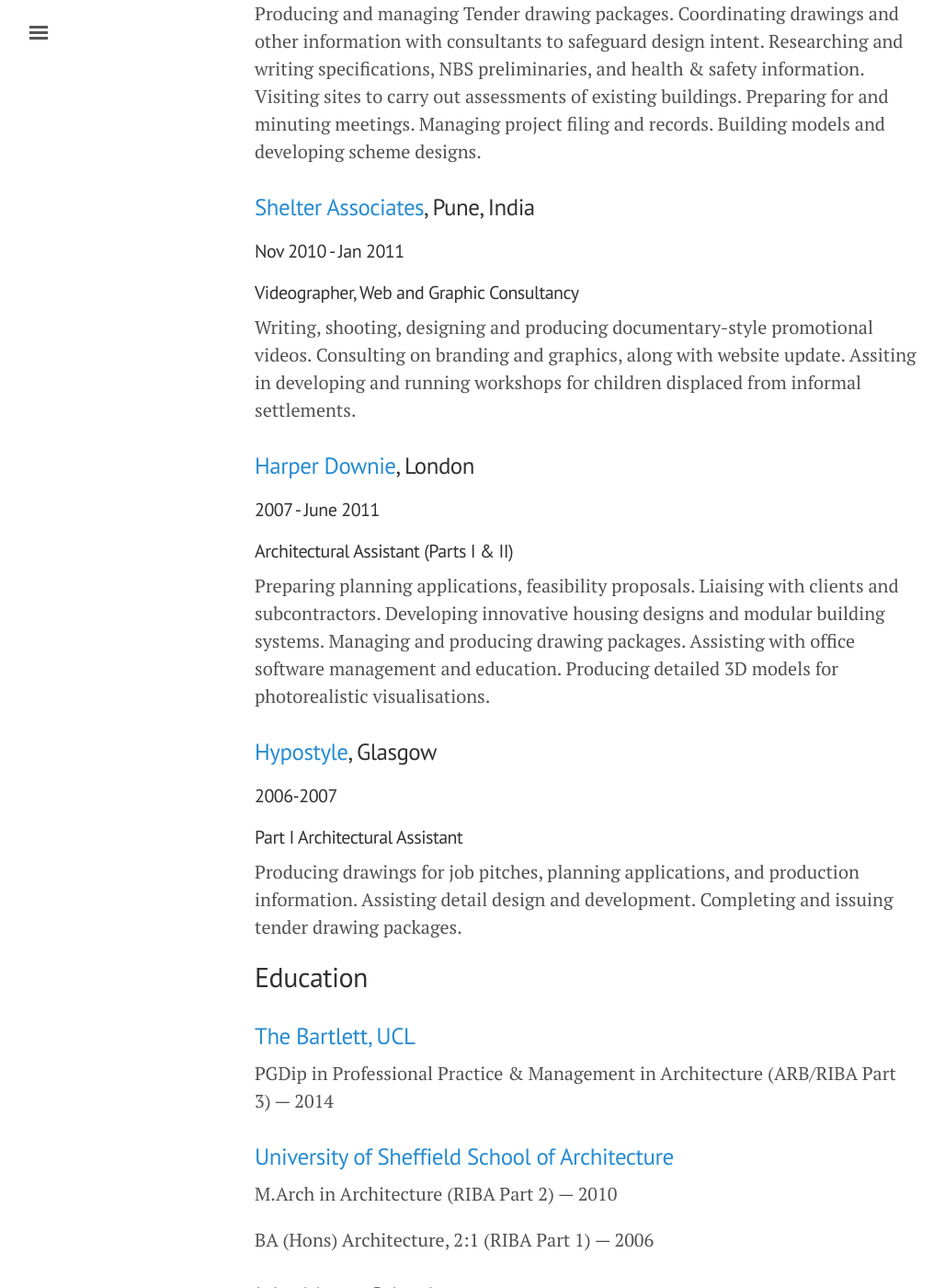
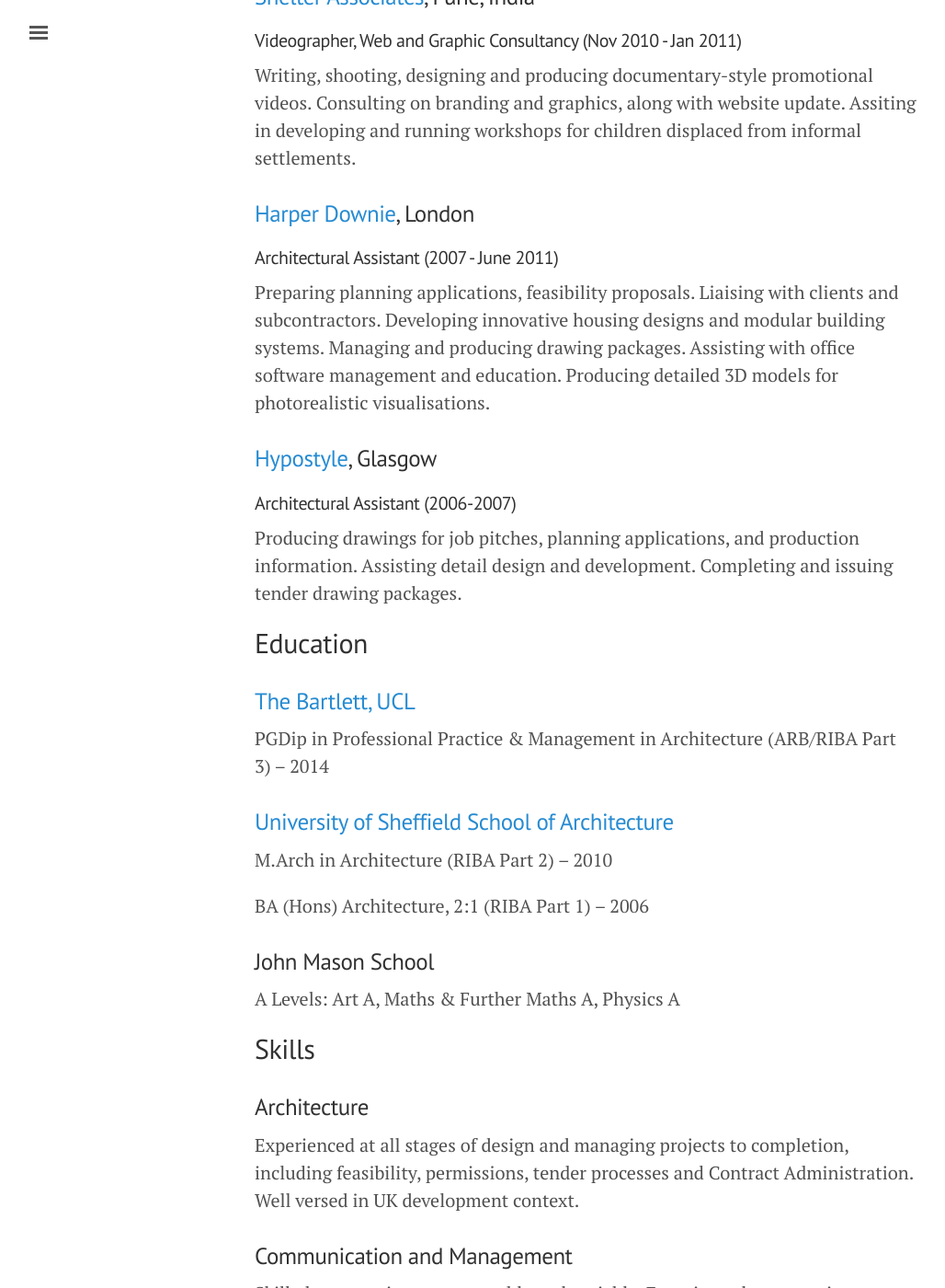
Before and after one commit to millipz/millipz.github.io, a Jekyll site: the page built from CV/index.md, in a window 1280 px wide and 1400 px high, scrolled down 2157 px. Shown: the whole window at 92% size, without its empty margins (3-1031 px from the left). Built offline with Jekyll 4.4.1, drawn with Linux system fonts in a browser that asks for light colours; some of the changed text lies outside the part shown.

Commit message:
CV Tidy up

```diff
--- a/CV/index.md
+++ b/CV/index.md
@@ -5,7 +5,7 @@
 
 # Miles J Phillips
 
-### Architect
+## Architect
 
 ## Profile
 
@@ -47,41 +41,31 @@
 
 ### [University of Bedfordshire](http://www.beds.ac.uk/), Luton
 
-##### Jan 2012 - June 2013
-
-#### Visiting Lecturer
+#### Visiting Lecturer (Jan 2012 - June 2013)
 
 Preparing and delivering a course in technical drawing and digital imagery. Lecturing & leading workshops in groups of 20+ to develop 2D and 3D drafting and presentation skills, as well as one-on-one and small group tutoring. Reviewing and grading year-end presentations and submissions with other tutors and guests.
 
 ### [Hawkins Brown](http://www.hawkinsbrown.com/), London
 
-##### April 2011 - July 2011
-
-#### Part II Architectural Assistant
+#### Part II Architectural Assistant (April 2011 - July 2011)
 
 Producing and managing Tender drawing packages. Coordinating drawings and other information with consultants to safeguard design intent. Researching and writing specifications, NBS preliminaries, and health & safety information. Visiting sites to carry out assessments of existing buildings. Preparing for and minuting meetings. Managing project filing and records. Building models and developing scheme designs.
 
 ### [Shelter Associates](http://www.shelter-associates.org), Pune, India
 
-##### Nov 2010 - Jan 2011
-
-#### Videographer, Web and Graphic Consultancy
+#### Videographer, Web and Graphic Consultancy (Nov 2010 - Jan 2011)
 
 Writing, shooting, designing and producing documentary-style promotional videos. Consulting on branding and graphics, along with website update. Assiting in developing and running workshops for children displaced from informal settlements.
 
 ### [Harper Downie](http://www.harperdownie.com/), London
 
-##### 2007 - June 2011
-
-#### Architectural Assistant (Parts I & II)
+#### Architectural Assistant (2007 - June 2011)
 
 Preparing planning applications, feasibility proposals. Liaising with clients and subcontractors. Developing innovative housing designs and modular building systems. Managing and producing drawing packages. Assisting with office software management and education. Producing detailed 3D models for photorealistic visualisations.
 
 ### [Hypostyle](http://www.hypostyle.co.uk/), Glasgow
 
-##### 2006-2007
-
-#### Part I Architectural Assistant
+#### Architectural Assistant (2006-2007)
 
 Producing drawings for job pitches, planning applications, and production information. Assisting detail design and development. Completing and issuing tender drawing packages.
 
@@ -89,13 +73,13 @@
 
 ### [The Bartlett, UCL](http://www.bartlett.ucl.ac.uk/)
 
-PGDip in Professional Practice & Management in Architecture (ARB/RIBA Part 3) — 2014
+PGDip in Professional Practice & Management in Architecture (ARB/RIBA Part 3) -- 2014
 
 ### [University of Sheffield School of Architecture](http://www.sheffield.ac.uk/architecture/)
 
-M.Arch in Architecture (RIBA Part 2) — 2010
+M.Arch in Architecture (RIBA Part 2) -- 2010
 
-BA (Hons) Architecture, 2:1 (RIBA Part 1) — 2006
+BA (Hons) Architecture, 2:1 (RIBA Part 1) -- 2006
 
 ### John Mason School
 
@@ -137,22 +121,25 @@
 
 ### Software
 
-*   Adobe CS Suite
-*	Revit
-*   AutoCAD
-*   Vectorworks
+- Adobe CS Suite
+- Revit
+- AutoCAD
+- Vectorworks
 
-*   SketchUp
-*   Kerkythea
-*   Cinema4D
+- SketchUp
 
-*   OS X
-*   Windows XP/Vista
-*   Linux
+- Kerkythea
+- Cinema4D
 
-*   HTML
-*   CSS
-*   JavaScript
+- OS X
+
+- Windows XP/Vista
+- Linux
+
+- HTML
+
+- CSS
+- JavaScript
 
 ## Other
 
```
Also changed, not shown: other parts of CV/index.md (+1 -7 lines).
